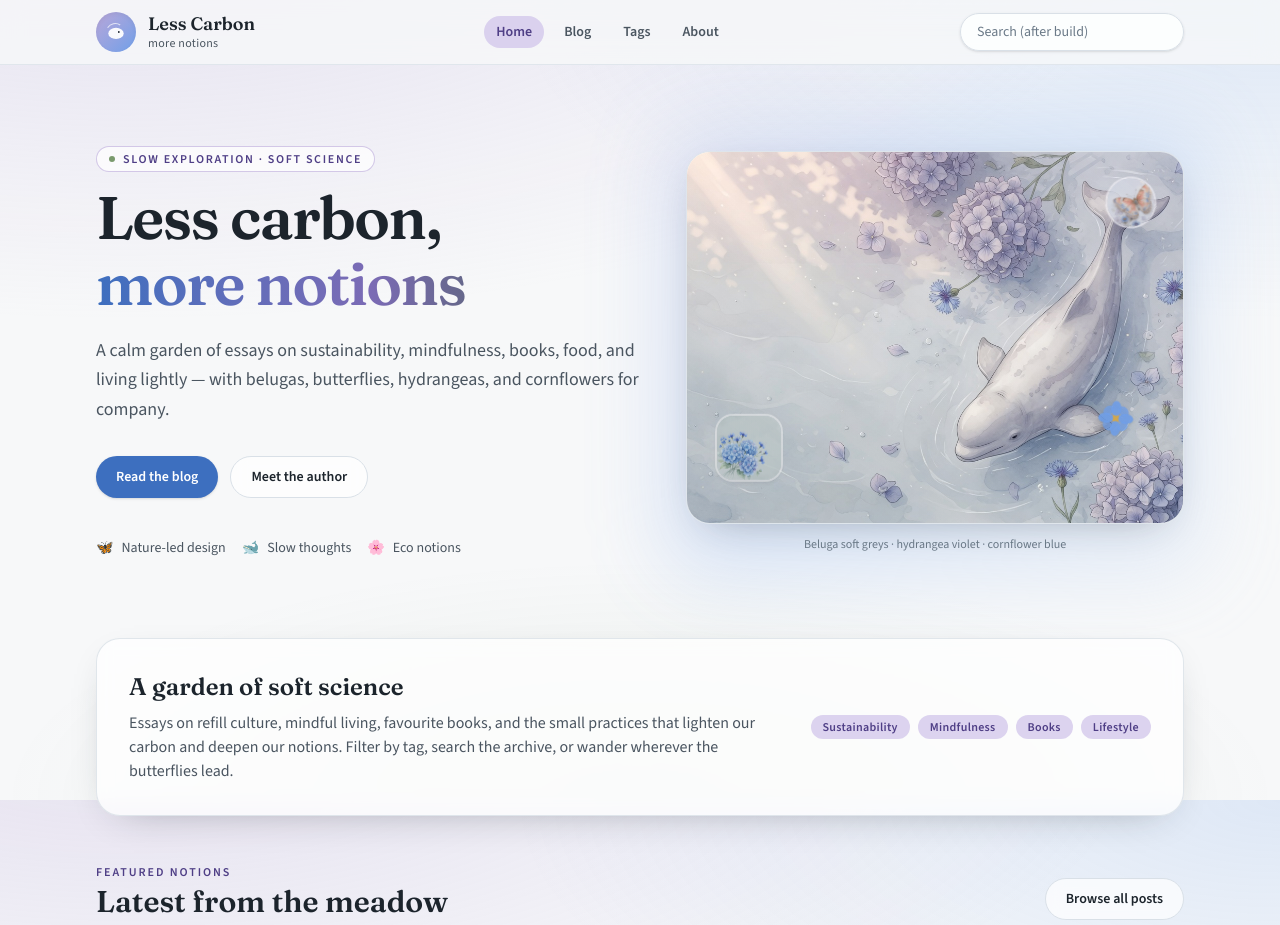
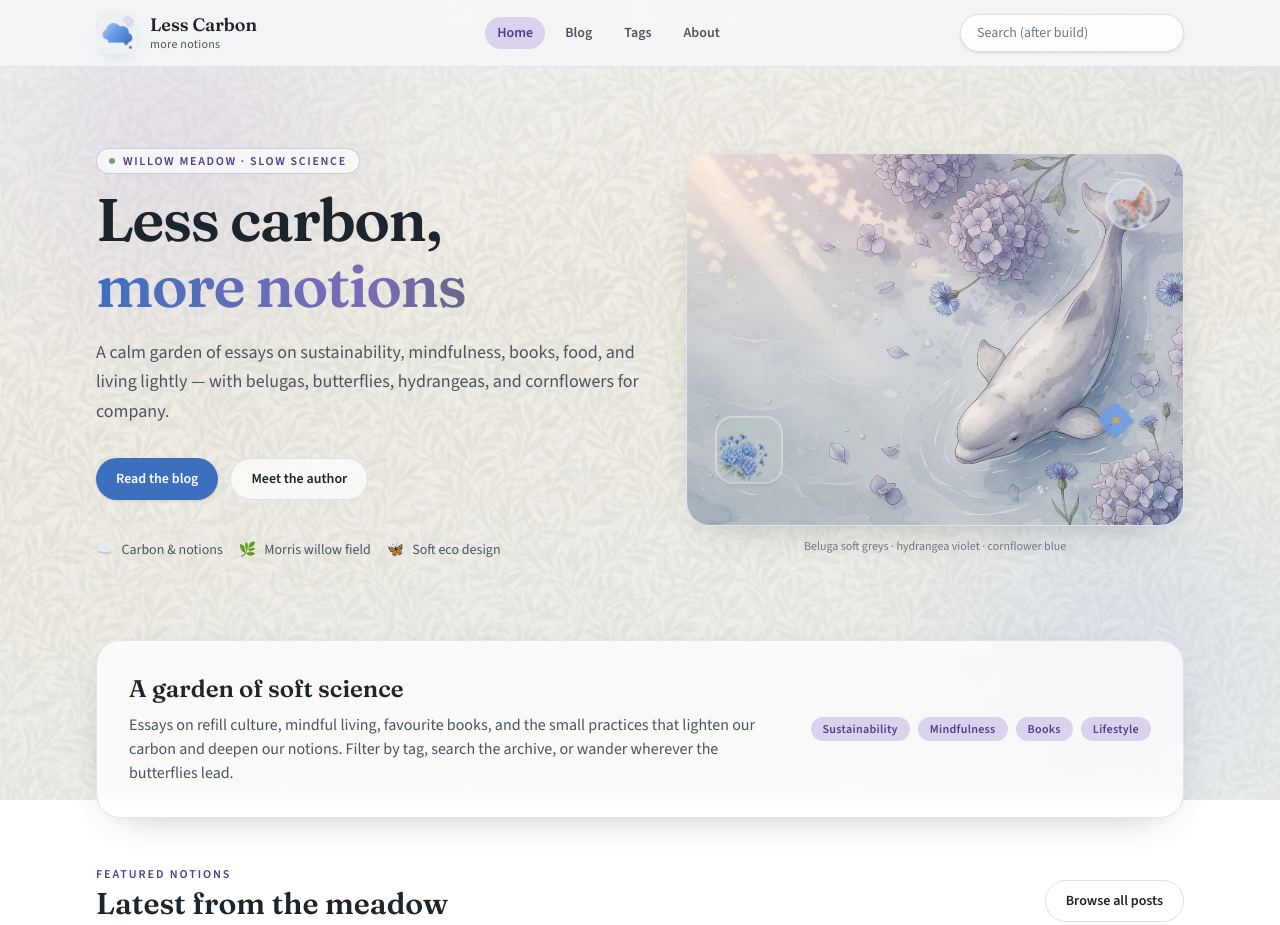
Before and after one commit to lesscarbon-morenotions/lesscarbon-morenotions.github.io, an Astro site: page / in a window 1280 px wide. Shown: the top 925 px of the page. Built offline with nearby package versions, Linux system fonts and the light colour scheme; Astro itself is replaced by a stand-in of ours.

Commit message:
Add Morris willow field background and cloud brand mark
Layer dual William Morris–style willow tiles with slow parallax drift
and a soft designer veil. Replace the beluga mark with a cloud logo
for carbon atmosphere and idea-notions, including SVG favicon.

```diff
--- a/src/components/home/Hero.astro
+++ b/src/components/home/Hero.astro
@@ -9,7 +9,7 @@ import NatureScene from './NatureScene.astro';
     <div class="relative z-10">
       <p class="mb-3 inline-flex items-center gap-2 rounded-full border border-hydrangea-300/60 bg-white/70 px-3 py-1 text-xs font-semibold uppercase tracking-[0.14em] text-hydrangea-700">
         <span class="h-1.5 w-1.5 rounded-full bg-moss-400"></span>
-        Slow exploration · Soft science
+        Willow meadow · Slow science
       </p>
       <h1 class="font-display text-4xl font-semibold leading-[1.1] tracking-tight text-ink sm:text-5xl lg:text-6xl">
         Less carbon,
@@ -27,13 +27,13 @@ import NatureScene from './NatureScene.astro';
       </div>
       <ul class="mt-10 flex flex-wrap gap-4 text-sm text-muted">
         <li class="flex items-center gap-2">
-          <span aria-hidden="true">🦋</span> Nature-led design
+          <span aria-hidden="true">☁️</span> Carbon &amp; notions
         </li>
         <li class="flex items-center gap-2">
-          <span aria-hidden="true">🐋</span> Slow thoughts
+          <span aria-hidden="true">🌿</span> Morris willow field
         </li>
         <li class="flex items-center gap-2">
-          <span aria-hidden="true">🌸</span> Eco notions
+          <span aria-hidden="true">🦋</span> Soft eco design
         </li>
       </ul>
     </div>
--- a/src/components/layout/Footer.astro
+++ b/src/components/layout/Footer.astro
@@ -1,15 +1,19 @@
 ---
 import { getEntry } from 'astro:content';
+import CloudLogo from '../ui/CloudLogo.astro';
 const settings = await getEntry('site', 'settings');
 const year = new Date().getFullYear();
 ---
 
-<footer class="mt-16 border-t border-beluga-200/80 bg-white/50">
+<footer class="mt-16 border-t border-beluga-200/80 bg-white/55 backdrop-blur-sm">
   <div class="site-container grid gap-8 py-12 md:grid-cols-[1.4fr_1fr]">
     <div>
-      <p class="font-display text-xl font-semibold text-ink">
-        {settings?.data.title ?? 'Less Carbon, more notions'}
-      </p>
+      <div class="mb-3 flex items-center gap-3">
+        <CloudLogo size={36} animated={false} />
+        <p class="font-display text-xl font-semibold text-ink">
+          {settings?.data.title ?? 'Less Carbon, more notions'}
+        </p>
+      </div>
       <p class="mt-2 max-w-md text-sm leading-relaxed text-muted">
         {settings?.data.tagline}
       </p>
--- a/src/components/layout/Header.astro
+++ b/src/components/layout/Header.astro
@@ -1,5 +1,6 @@
 ---
 import SearchBox from '../blog/SearchBox';
+import CloudLogo from '../ui/CloudLogo.astro';
 
 const pathname = Astro.url.pathname;
 const links = [
@@ -18,13 +19,7 @@ function isActive(href: string) {
 <header class="sticky top-0 z-40 border-b border-beluga-200/70 bg-beluga-50/80 backdrop-blur-md">
   <div class="site-container flex flex-wrap items-center justify-between gap-4 py-3">
     <a href="/" class="group flex items-center gap-3 no-underline" transition:name="site-logo">
-      <span class="relative grid h-10 w-10 place-items-center overflow-hidden rounded-full bg-gradient-to-br from-hydrangea-300 to-cornflower-400 shadow-inner">
-        <svg viewBox="0 0 40 40" class="h-7 w-7 text-white" aria-hidden="true">
-          <ellipse cx="20" cy="22" rx="11" ry="8" fill="currentColor" opacity="0.95" />
-          <circle cx="24" cy="20" r="1.3" fill="#1c242c" />
-          <path d="M8 14c4-6 12-8 18-4" stroke="currentColor" stroke-width="1.5" fill="none" opacity="0.7" />
-        </svg>
-      </span>
+      <CloudLogo size={42} animated={true} />
       <span>
         <span class="block font-display text-lg font-semibold leading-tight text-ink group-hover:text-hydrangea-700">
           Less Carbon
--- /dev/null
+++ b/src/components/ui/CloudLogo.astro
@@ -0,0 +1,142 @@
+---
+/**
+ * Cloud mark: atmosphere/carbon + thought-bubble notions.
+ */
+interface Props {
+  class?: string;
+  size?: number;
+  animated?: boolean;
+  title?: string;
+}
+
+const {
+  class: className = '',
+  size = 40,
+  animated = true,
+  title = 'Less Carbon, more notions',
+} = Astro.props;
+const uid = `cloud-${Math.random().toString(36).slice(2, 8)}`;
+---
+
+<span
+  class:list={['cloud-logo inline-grid place-items-center', animated && 'cloud-logo--live', className]}
+  style={`width:${size}px;height:${size}px`}
+  role="img"
+  aria-label={title}
+>
+  <svg viewBox="0 0 64 64" width={size} height={size} aria-hidden="true">
+    <defs>
+      <linearGradient id={`${uid}-fill`} x1="10" y1="14" x2="54" y2="50" gradientUnits="userSpaceOnUse">
+        <stop offset="0%" stop-color="#b8d4f5" />
+        <stop offset="40%" stop-color="#6f9fe8" />
+        <stop offset="100%" stop-color="#3d6fbf" />
+      </linearGradient>
+      <radialGradient id={`${uid}-glow`} cx="70%" cy="30%" r="40%">
+        <stop offset="0%" stop-color="#e8dff8" stop-opacity="0.95" />
+        <stop offset="50%" stop-color="#b7a6d9" stop-opacity="0.4" />
+        <stop offset="100%" stop-color="#b7a6d9" stop-opacity="0" />
+      </radialGradient>
+    </defs>
+    <rect width="64" height="64" rx="18" fill="#eef1f4" />
+    <circle class="logo-glow" cx="44" cy="20" r="15" fill={`url(#${uid}-glow)`} />
+    <path
+      class="logo-cloud"
+      fill={`url(#${uid}-fill)`}
+      d="M18.5 42.5c-4.8 0-8.7-3.7-8.7-8.3 0-3.6 2.3-6.7 5.6-7.8C16.2 20.7 20.8 17 26.5 17c4.2 0 7.9 2 10.2 5.1 1.1-.4 2.3-.6 3.5-.6 5.4 0 9.8 4.2 9.8 9.4 0 .4 0 .8-.1 1.2 3.2.9 5.5 3.7 5.5 7.1 0 4.1-3.4 7.4-7.6 7.4H18.5z"
+    />
+    <circle class="logo-dot logo-dot--a" cx="46" cy="48" r="3.2" fill="#3d6fbf" />
+    <circle class="logo-dot logo-dot--b" cx="52.5" cy="54.5" r="2" fill="#4f3f86" />
+    <path
+      class="logo-spark"
+      fill="#f7f8f9"
+      d="M44 15.5l.85 2.15h2.25l-1.8 1.35.7 2.2L44 19.9l-1.95 1.3.7-2.2-1.8-1.35h2.25z"
+    />
+  </svg>
+</span>
+
+<style>
+  .cloud-logo {
+    border-radius: 18px;
+    box-shadow:
+      inset 0 1px 0 rgba(255, 255, 255, 0.65),
+      0 8px 20px -12px rgba(61, 111, 191, 0.55);
+  }
+
+  .cloud-logo--live .logo-glow {
+    animation: logo-breathe 4.5s ease-in-out infinite;
+    transform-origin: 44px 20px;
+  }
+
+  .cloud-logo--live .logo-spark {
+    animation: logo-twinkle 2.8s ease-in-out infinite;
+    transform-origin: 44px 18px;
+  }
+
+  .cloud-logo--live .logo-cloud {
+    animation: logo-float 6s ease-in-out infinite;
+  }
+
+  .cloud-logo--live .logo-dot--a {
+    animation: logo-rise 3.6s ease-in-out infinite;
+  }
+
+  .cloud-logo--live .logo-dot--b {
+    animation: logo-rise 3.6s ease-in-out infinite 0.35s;
+  }
+
+  @keyframes logo-breathe {
+    0%,
+    100% {
+      opacity: 0.75;
+      transform: scale(1);
+    }
+    50% {
+      opacity: 1;
+      transform: scale(1.08);
+    }
+  }
+
+  @keyframes logo-twinkle {
+    0%,
+    100% {
+      opacity: 0.85;
+      transform: scale(1) rotate(0deg);
+    }
+    50% {
+      opacity: 1;
+      transform: scale(1.15) rotate(12deg);
+    }
+  }
+
+  @keyframes logo-float {
+    0%,
+    100% {
+      transform: translateY(0);
+    }
+    50% {
+      transform: translateY(-0.6px);
+    }
+  }
+
+  @keyframes logo-rise {
+    0%,
+    100% {
+      opacity: 0.85;
+      transform: translateY(0);
+    }
+    50% {
+      opacity: 1;
+      transform: translateY(-1px);
+    }
+  }
+
+  @media (prefers-reduced-motion: reduce) {
+    .cloud-logo--live .logo-glow,
+    .cloud-logo--live .logo-spark,
+    .cloud-logo--live .logo-cloud,
+    .cloud-logo--live .logo-dot--a,
+    .cloud-logo--live .logo-dot--b {
+      animation: none !important;
+    }
+  }
+</style>
--- /dev/null
+++ b/src/components/ui/WillowBackdrop.astro
@@ -0,0 +1,141 @@
+---
+/**
+ * William Morris–style willow field: dual drifting tiles + soft designer veil.
+ * Pure decoration — hidden from assistive tech.
+ */
+---
+
+<div class="willow-backdrop" aria-hidden="true">
+  <div class="willow-layer willow-layer--a"></div>
+  <div class="willow-layer willow-layer--b"></div>
+  <div class="willow-veil"></div>
+  <div class="willow-glow willow-glow--tl"></div>
+  <div class="willow-glow willow-glow--br"></div>
+</div>
+
+<style>
+  .willow-backdrop {
+    position: fixed;
+    inset: 0;
+    z-index: -1;
+    overflow: hidden;
+    pointer-events: none;
+    background-color: #f4f1ea;
+  }
+
+  .willow-layer {
+    position: absolute;
+    /* Oversize so pan animation never shows empty edges */
+    inset: -25%;
+    background-repeat: repeat;
+    will-change: transform;
+  }
+
+  /* Primary Morris willow with cornflower accents */
+  .willow-layer--a {
+    background-image: url('/media/patterns/willow-morris.jpg');
+    background-size: 380px 380px;
+    opacity: 0.22;
+    animation: willow-pan-a 90s linear infinite;
+    filter: saturate(0.92) contrast(0.96);
+  }
+
+  /* Deeper classic willow, reverse drift for parallax depth */
+  .willow-layer--b {
+    background-image: url('/media/patterns/willow-morris-deep.jpg');
+    background-size: 520px 520px;
+    opacity: 0.1;
+    mix-blend-mode: multiply;
+    animation: willow-pan-b 140s linear infinite reverse;
+    filter: saturate(0.85);
+  }
+
+  .willow-veil {
+    position: absolute;
+    inset: 0;
+    background:
+      linear-gradient(
+        165deg,
+        rgba(247, 248, 249, 0.72) 0%,
+        rgba(244, 241, 234, 0.55) 40%,
+        rgba(238, 241, 244, 0.7) 100%
+      ),
+      radial-gradient(ellipse 70% 50% at 15% 0%, rgba(183, 166, 217, 0.18), transparent 55%),
+      radial-gradient(ellipse 60% 45% at 100% 10%, rgba(111, 159, 232, 0.14), transparent 50%),
+      radial-gradient(ellipse 50% 40% at 50% 100%, rgba(122, 154, 109, 0.1), transparent 55%);
+  }
+
+  .willow-glow {
+    position: absolute;
+    border-radius: 50%;
+    filter: blur(40px);
+    opacity: 0.45;
+    animation: willow-pulse 12s ease-in-out infinite;
+  }
+
+  .willow-glow--tl {
+    top: -8%;
+    left: -4%;
+    width: min(48vw, 28rem);
+    height: min(48vw, 28rem);
+    background: radial-gradient(circle, rgba(183, 166, 217, 0.45), transparent 70%);
+  }
+
+  .willow-glow--br {
+    right: -6%;
+    bottom: -10%;
+    width: min(52vw, 30rem);
+    height: min(52vw, 30rem);
+    background: radial-gradient(circle, rgba(111, 159, 232, 0.35), transparent 70%);
+    animation-delay: -4s;
+  }
+
+  @keyframes willow-pan-a {
+    0% {
+      transform: translate3d(0, 0, 0) rotate(0.001deg);
+    }
+    100% {
+      transform: translate3d(-190px, -95px, 0) rotate(0.001deg);
+    }
+  }
+
+  @keyframes willow-pan-b {
+    0% {
+      transform: translate3d(0, 0, 0);
+    }
+    100% {
+      transform: translate3d(130px, -160px, 0);
+    }
+  }
+
+  @keyframes willow-pulse {
+    0%,
+    100% {
+      opacity: 0.35;
+      transform: scale(1);
+    }
+    50% {
+      opacity: 0.55;
+      transform: scale(1.06);
+    }
+  }
+
+  @media (prefers-reduced-motion: reduce) {
+    .willow-layer--a,
+    .willow-layer--b,
+    .willow-glow {
+      animation: none !important;
+    }
+  }
+
+  @media (max-width: 640px) {
+    .willow-layer--a {
+      background-size: 280px 280px;
+      opacity: 0.18;
+    }
+    .willow-layer--b {
+      background-size: 360px 360px;
+      opacity: 0.08;
+    }
+  }
+</style>
--- a/src/layouts/BaseLayout.astro
+++ b/src/layouts/BaseLayout.astro
@@ -3,6 +3,7 @@ import { ClientRouter } from 'astro:transitions';
 import '../styles/global.css';
 import Header from '../components/layout/Header.astro';
 import Footer from '../components/layout/Footer.astro';
+import WillowBackdrop from '../components/ui/WillowBackdrop.astro';
 import { getEntry } from 'astro:content';
 
 interface Props {
@@ -56,6 +57,7 @@ const ogImage = new URL(image, Astro.site);
     <ClientRouter />
   </head>
   <body class={`min-h-screen flex flex-col ${bodyClass}`}>
+    <WillowBackdrop />
     <a class="skip-link" href="#main">Skip to content</a>
     <Header />
     <main id="main" class="flex-1" transition:animate="fade">
--- a/src/styles/global.css
+++ b/src/styles/global.css
@@ -56,12 +56,8 @@
   }
 
   body {
-    @apply bg-surface text-ink font-sans antialiased;
-    background-image:
-      radial-gradient(ellipse 80% 50% at 10% -10%, color-mix(in oklab, var(--color-hydrangea-300) 28%, transparent), transparent),
-      radial-gradient(ellipse 60% 40% at 100% 0%, color-mix(in oklab, var(--color-cornflower-400) 18%, transparent), transparent),
-      radial-gradient(ellipse 50% 30% at 50% 100%, color-mix(in oklab, var(--color-moss-400) 10%, transparent), transparent);
-    background-attachment: fixed;
+    /* Willow field is painted by <WillowBackdrop /> (Morris tiles + motion). */
+    @apply bg-transparent text-ink font-sans antialiased;
     min-height: 100vh;
   }
 
```
Also changed, not shown: public/favicon.svg, public/media/brand/logo-cloud.png (added), public/media/patterns/willow-morris-deep.jpg (added), public/media/patterns/willow-morris.jpg (added).
